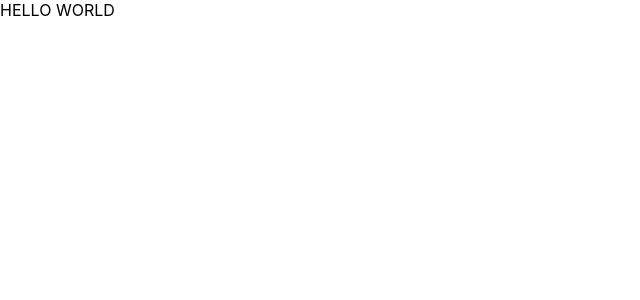
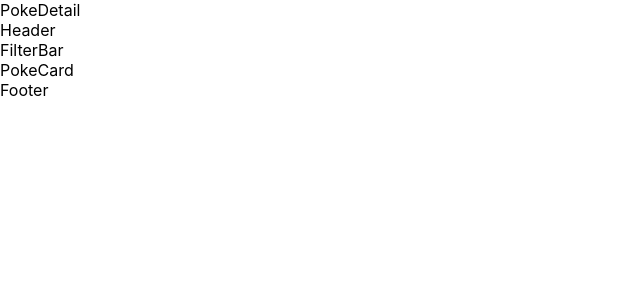
Before and after one commit to achdiathadit/pokedex-react-app, a React (Create React App) app: page / in a window 1280 px wide. Shown: the top 300 px of the page, without its empty margins (0-640 px from the left). Built offline with nearby package versions, Linux system fonts and the light colour scheme.

Commit message:
Add components structure

```diff
--- a/src/App.js
+++ b/src/App.js
@@ -1,7 +1,22 @@
-import './App.css';
+import React, { Component } from 'react';
+import FilterBar from './components/FilterBar';
+import Footer from './components/Footer';
+import Header from './components/Header';
+import PokeCard from './components/PokeCard';
+import PokeDetail from './components/PokeDetail';
 
-function App() {
-	return <div>HELLO WORLD</div>;
+export class App extends Component {
+	render() {
+		return (
+			<div>
+				<PokeDetail />
+				<Header />
+				<FilterBar />
+				<PokeCard />
+				<Footer />
+			</div>
+		);
+	}
 }
 
 export default App;
--- /dev/null
+++ b/src/components/FilterBar.js
@@ -0,0 +1,9 @@
+import React, { Component } from 'react';
+
+export class FilterBar extends Component {
+	render() {
+		return <div>FilterBar</div>;
+	}
+}
+
+export default FilterBar;
--- /dev/null
+++ b/src/components/Footer.js
@@ -0,0 +1,9 @@
+import React, { Component } from 'react';
+
+export class Footer extends Component {
+	render() {
+		return <div>Footer</div>;
+	}
+}
+
+export default Footer;
--- /dev/null
+++ b/src/components/Header.js
@@ -0,0 +1,9 @@
+import React, { Component } from 'react';
+
+export class Header extends Component {
+	render() {
+		return <div>Header</div>;
+	}
+}
+
+export default Header;
--- /dev/null
+++ b/src/components/PokeCard.js
@@ -0,0 +1,9 @@
+import React, { Component } from 'react';
+
+export class PokeCard extends Component {
+	render() {
+		return <div>PokeCard</div>;
+	}
+}
+
+export default PokeCard;
--- /dev/null
+++ b/src/components/PokeDetail.js
@@ -0,0 +1,9 @@
+import React, { Component } from 'react';
+
+export class PokeDetail extends Component {
+	render() {
+		return <div>PokeDetail</div>;
+	}
+}
+
+export default PokeDetail;
```
